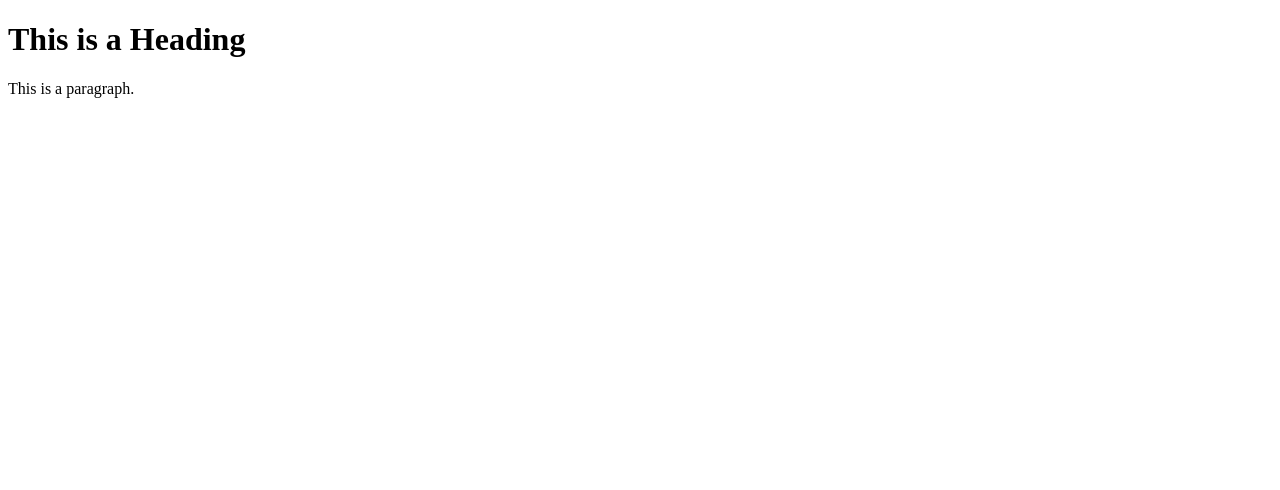
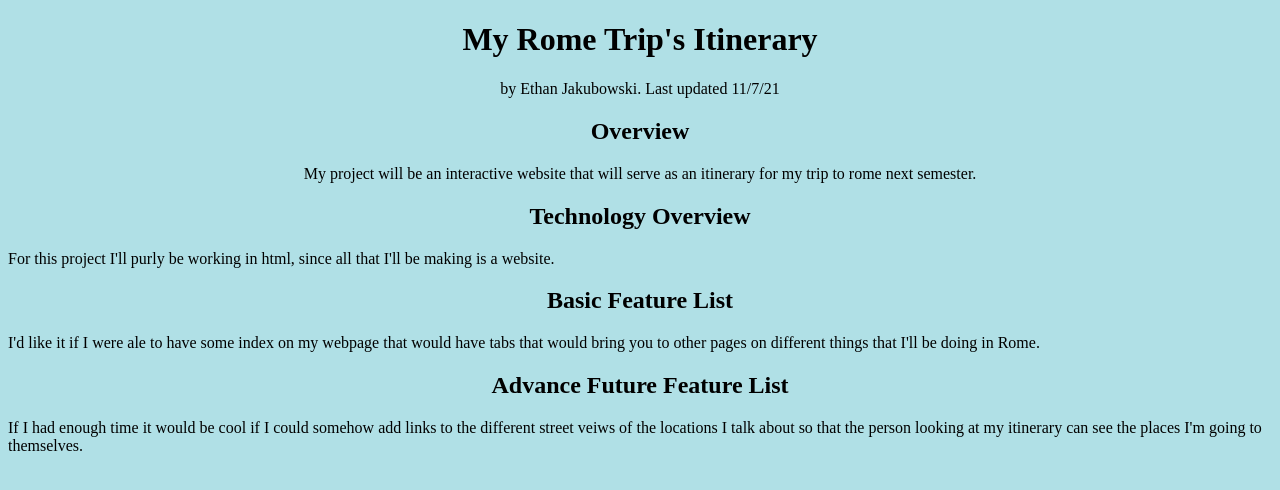
Before and after one commit to EthanJak/test-azure-ejk, a plain HTML site: page index.html in a window 1280 px wide. Drawn offline with Linux system fonts and the light colour scheme.

Commit message:
Update index.html

```diff
--- a/index.html
+++ b/index.html
@@ -1,12 +1,38 @@
  <!DOCTYPE html>
 <html>
 <head>
-<title>Page Title</title>
+  <style>
+    img {
+      display: block;
+      margin-left: auto;
+      margin-right: auto;
+    }
+    </style>
+
+<title>My Rome trips brochure</title>
 </head>
+<body style="background-color:powderblue;"></body>
 <body>
 
-<h1>This is a Heading</h1>
-<p>This is a paragraph.</p>
+<h1 style="text-align: center;">My Rome Trip's Itinerary</h1>
+<p style="text-align: center;">by Ethan Jakubowski. Last updated 11/7/21</p>
+
+<h2 style="text-align: center;">Overview</h2>
+<p style="text-align: center;">My project will be an interactive website that will serve as an itinerary for my trip to rome next semester. </p>
+
+
+<h2 style="text-align: center;">Technology Overview</h2>
+<p>For this project I'll purly be working in html, since all that I'll be making is a website.
+</p>
+
+<h2 style="text-align: center;">Basic Feature List</h2>
+<p>I'd like it if I were ale to have some index on my webpage that would have tabs that would bring you to other pages on different
+things that I'll be doing in Rome. </p>
+
+<h2 style="text-align: center;">Advance Future Feature List</h2>
+<p>If I had enough time it would be cool if I could somehow add links to the different street veiws of the locations I talk about so that the person looking at my itinerary
+can see the places I'm going to themselves.
+</p>
 
 </body>
 </html>
```
